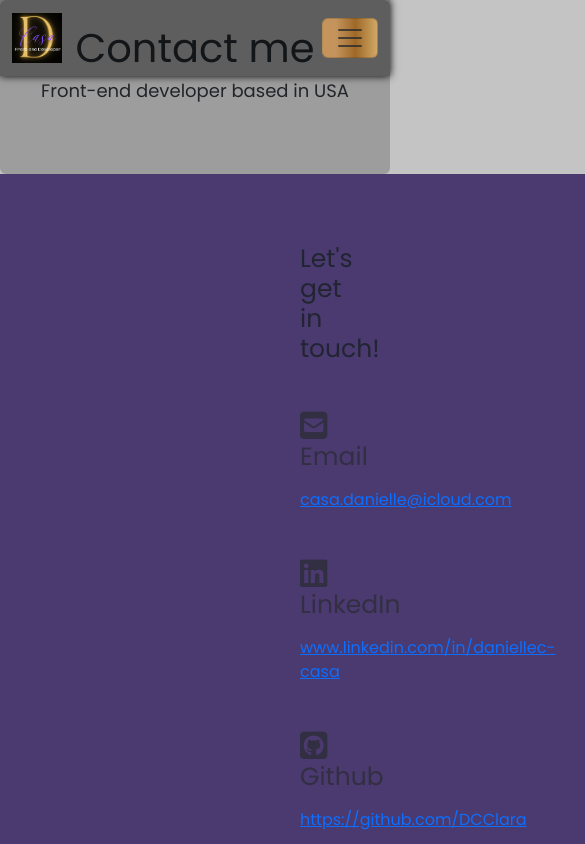
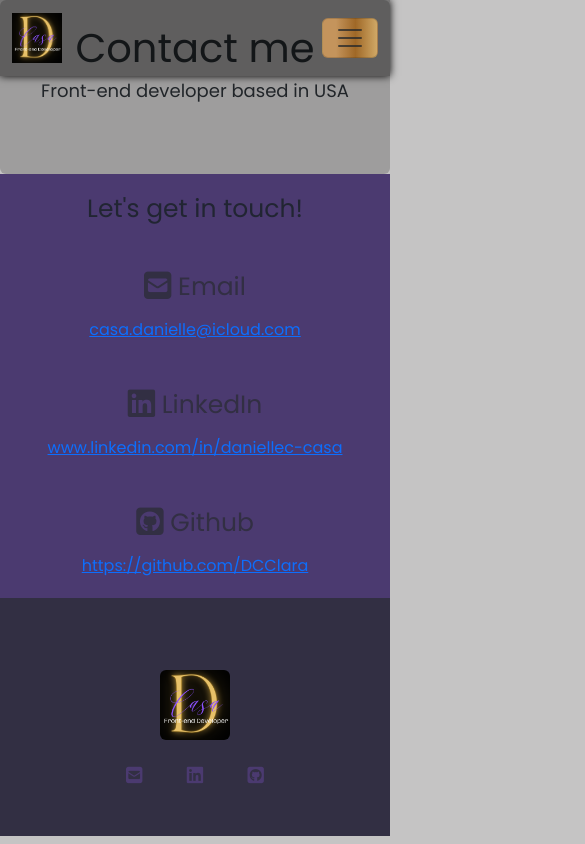
Before and after one commit to DCClara/portfolio-project, a plain HTML site: page contact.html in a window 390 px wide. Shown: the top 844 px of the page, 585 px wide, since content can reach past the window. Drawn offline with nearby package versions, Linux system fonts and the light colour scheme; a web font is replaced by a local one.

Commit message:
fixed contact section responsive bug

```diff
--- a/css/style.css
+++ b/css/style.css
@@ -168,9 +168,7 @@ footer .social-links i:hover {
   color: var(--primary-color);
   font-weight: 700;
 }
- .carousel-inner {
-  $carousel-transition-duration: .6s;
-}
+
 .contact-container {
   background-color: var(--branding-color);
   padding: 70px 300px;
@@ -195,7 +193,7 @@ footer .social-links i:hover {
   padding: 5px;
 }
 
-@media (max-width: 1200px) {
+@media (max-width: 900px) {
   h1 {
     font-size: 40px;
   }
@@ -231,6 +229,8 @@ footer .social-links i:hover {
   .project-container {
     margin: 30px;
   }
+  .contact-container {
+    padding: 20px;
 }
 
 @media (max-width: 700px) {
@@ -245,7 +245,7 @@ footer .social-links i:hover {
   }
 }
 
-@media (max-width: 300px) {
+@media (max-width: 390px) {
   footer .social-links a {
     font-size: 15px;
   }
```
